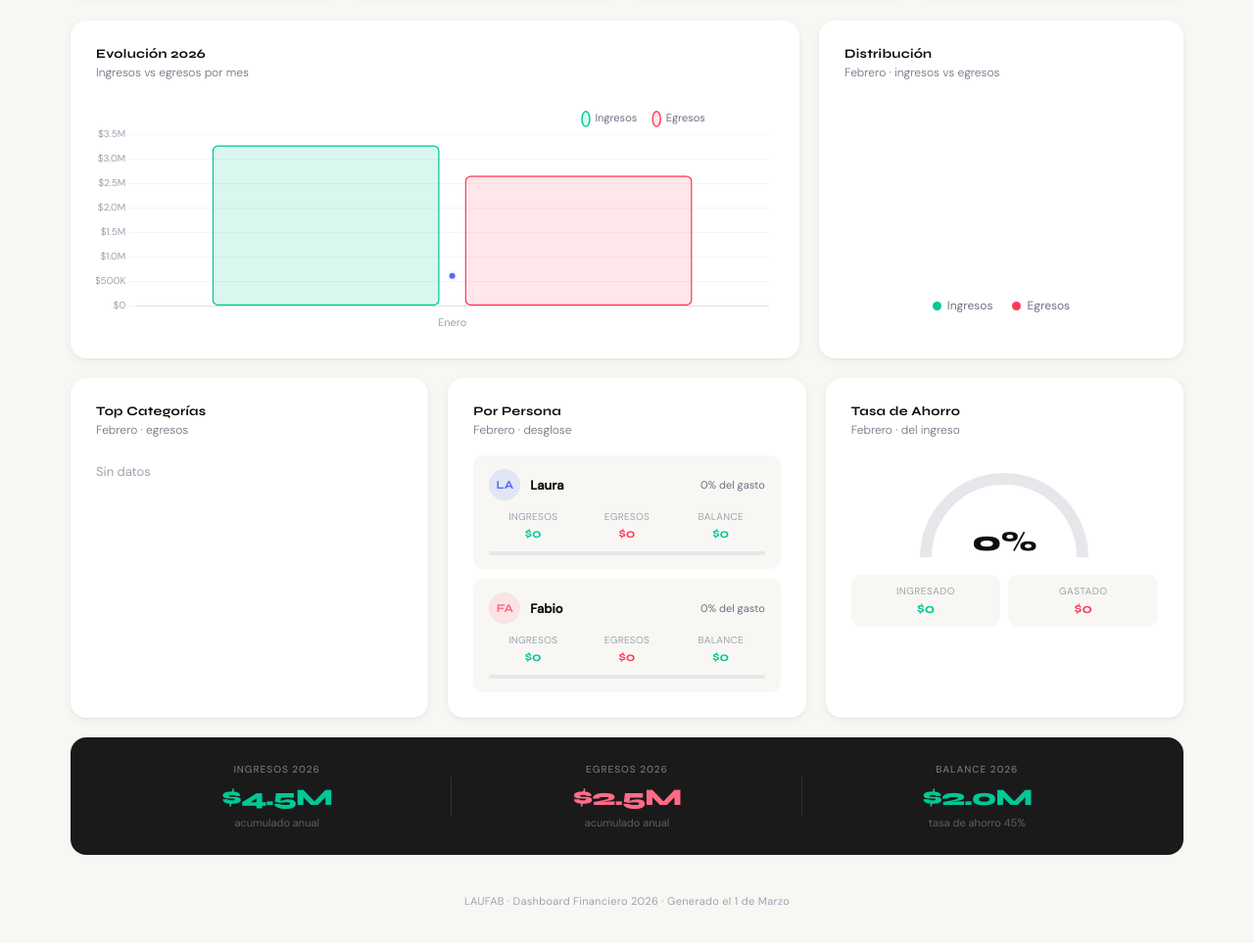
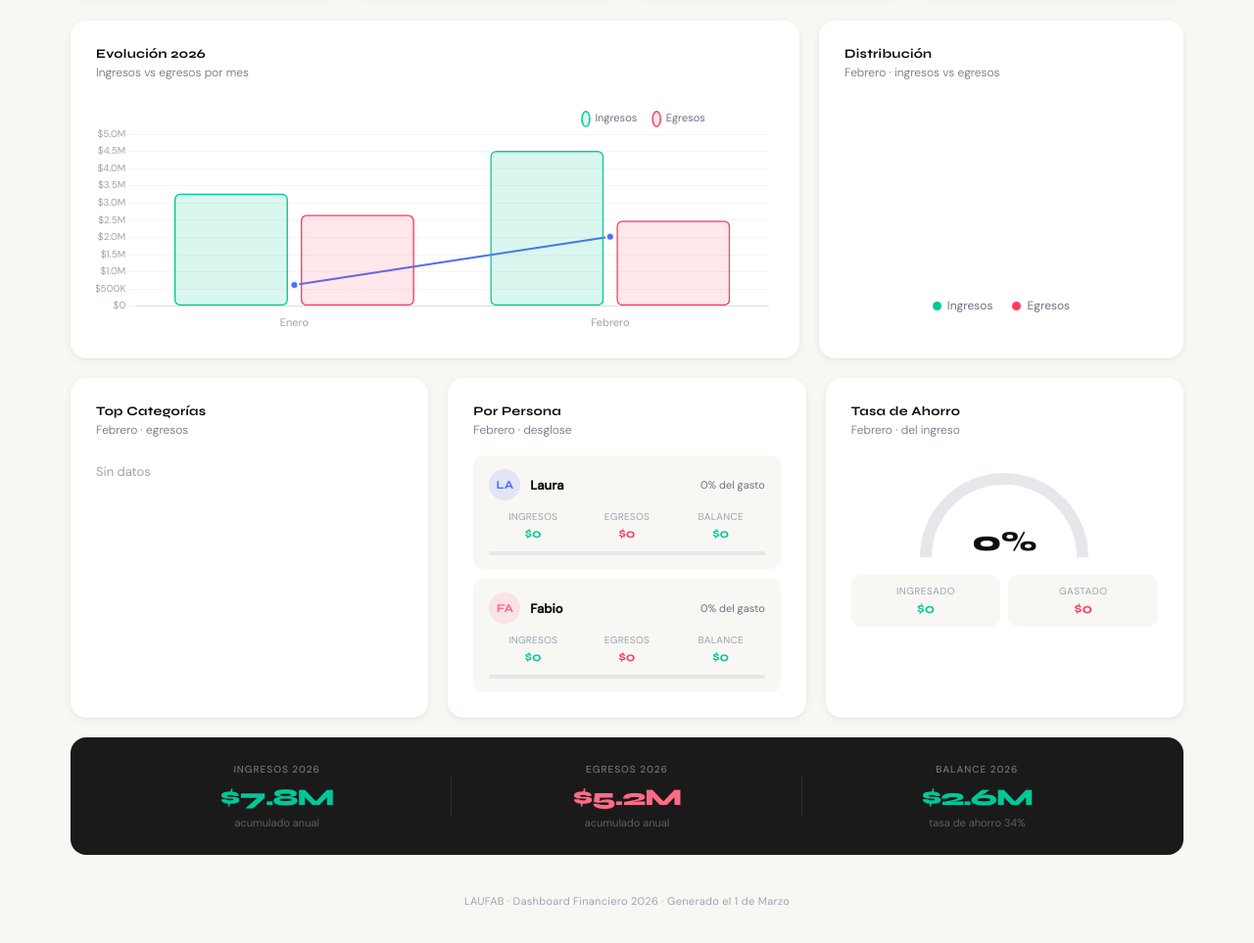
Before and after one commit to fabiobareiro/Dashbaord-laufab-finanzas, a plain HTML site: page index.html in a window 1280 px wide. Shown: the part 359-1322 px from the top of the page at 98% size. Drawn offline with nearby package versions, Linux system fonts and the light colour scheme.

Commit message:
📊 Reporte Febrero 2026 generado el 1 de Marzo

```diff
--- a/index.html
+++ b/index.html
@@ -227,18 +227,18 @@ footer{text-align:center;font-size:11px;color:var(--soft);padding:20px 0 8px;let
   <div class="year-strip">
     <div class="ys-item">
       <div class="ys-label">Ingresos 2026</div>
-      <div class="ys-val green" id="ysIng">$4.5M</div>
+      <div class="ys-val green" id="ysIng">$7.8M</div>
       <div class="ys-sub">acumulado anual</div>
     </div>
     <div class="ys-item">
       <div class="ys-label">Egresos 2026</div>
-      <div class="ys-val red" id="ysEgr">$2.5M</div>
+      <div class="ys-val red" id="ysEgr">$5.2M</div>
       <div class="ys-sub">acumulado anual</div>
     </div>
     <div class="ys-item">
       <div class="ys-label">Balance 2026</div>
-      <div class="ys-val green" id="ysBal">$2.0M</div>
-      <div class="ys-sub" id="ysBalSub">tasa de ahorro 45%</div>
+      <div class="ys-val green" id="ysBal">$2.6M</div>
+      <div class="ys-sub" id="ysBalSub">tasa de ahorro 34%</div>
     </div>
   </div>
 
@@ -249,14 +249,14 @@ footer{text-align:center;font-size:11px;color:var(--soft);padding:20px 0 8px;let
 const MN=["Enero","Febrero","Marzo","Abril","Mayo","Junio","Julio","Agosto","Septiembre","Octubre","Noviembre","Diciembre"];
 const AD={};
 const YEAR=2026;
-const ML=["Enero"];
-const MI=[3277900];
-const ME=[2657749];
-const MB=[620151];
+const ML=["Enero","Febrero"];
+const MI=[3277900,4516620];
+const ME=[2657749,2493177];
+const MB=[620151,2023443];
 const CC=["#6C63FF","#FF6584","#43C6AC","#FFB347","#4FC3F7","#A78BFA","#34D399","#FB923C"];
 const PC_COLORS=["#4F6EF7","#FF6584","#43C6AC","#FFB347"];
 const PERSONAS=["Laura","Fabio"];
-const MBP={"Laura":{"ingresos":[1611000],"egresos":[1660749],"balance":[-49749]},"Fabio":{"ingresos":[1442500],"egresos":[997000],"balance":[445500]}};
+const MBP={"Laura":{"ingresos":[1611000,3063620],"egresos":[1660749,883677],"balance":[-49749,2179943]},"Fabio":{"ingresos":[1442500,1453000],"egresos":[997000,1609500],"balance":[445500,-156500]}};
 
 let currentMonth=1;
 let currentPersona='todos';
```
